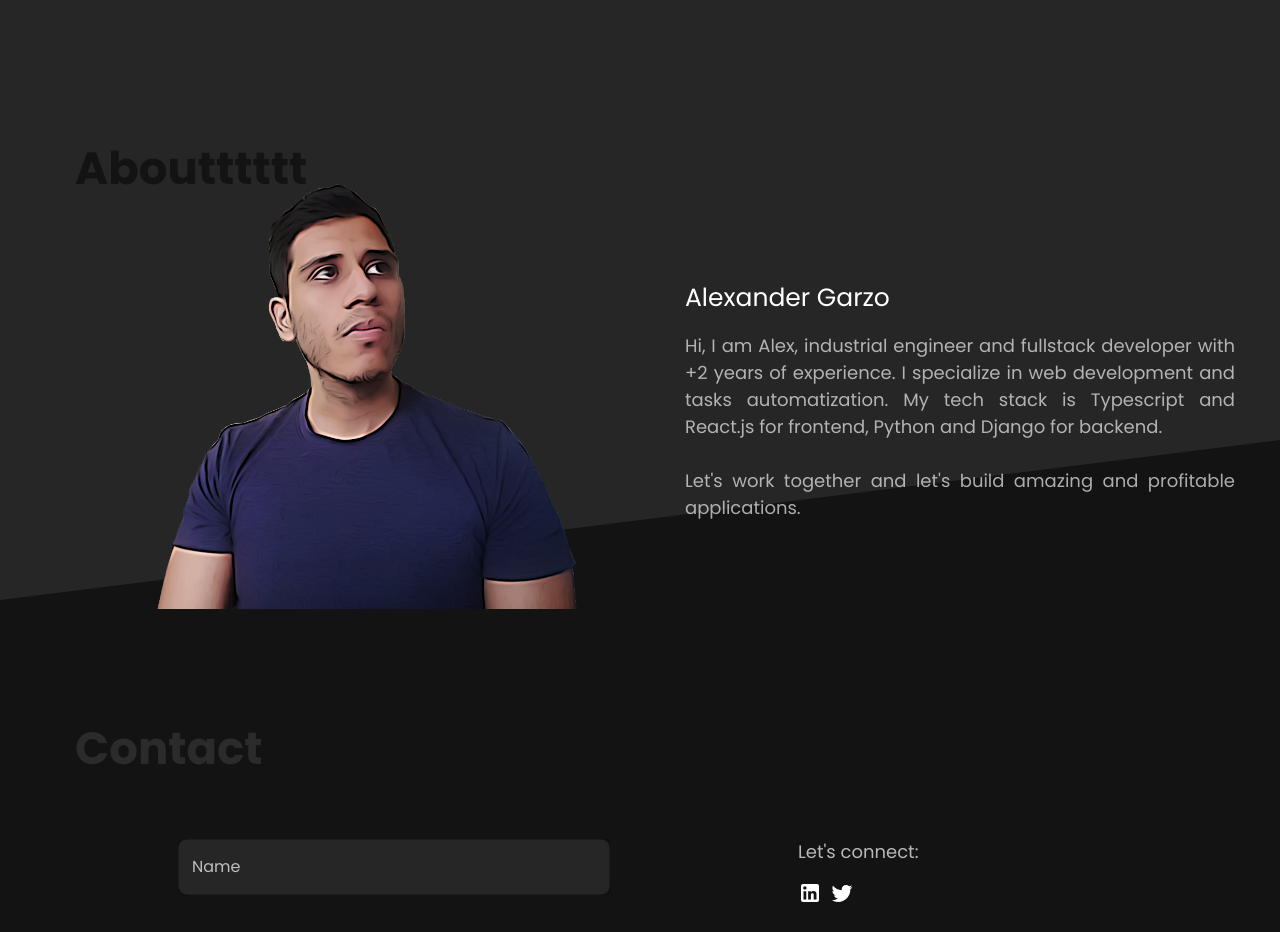
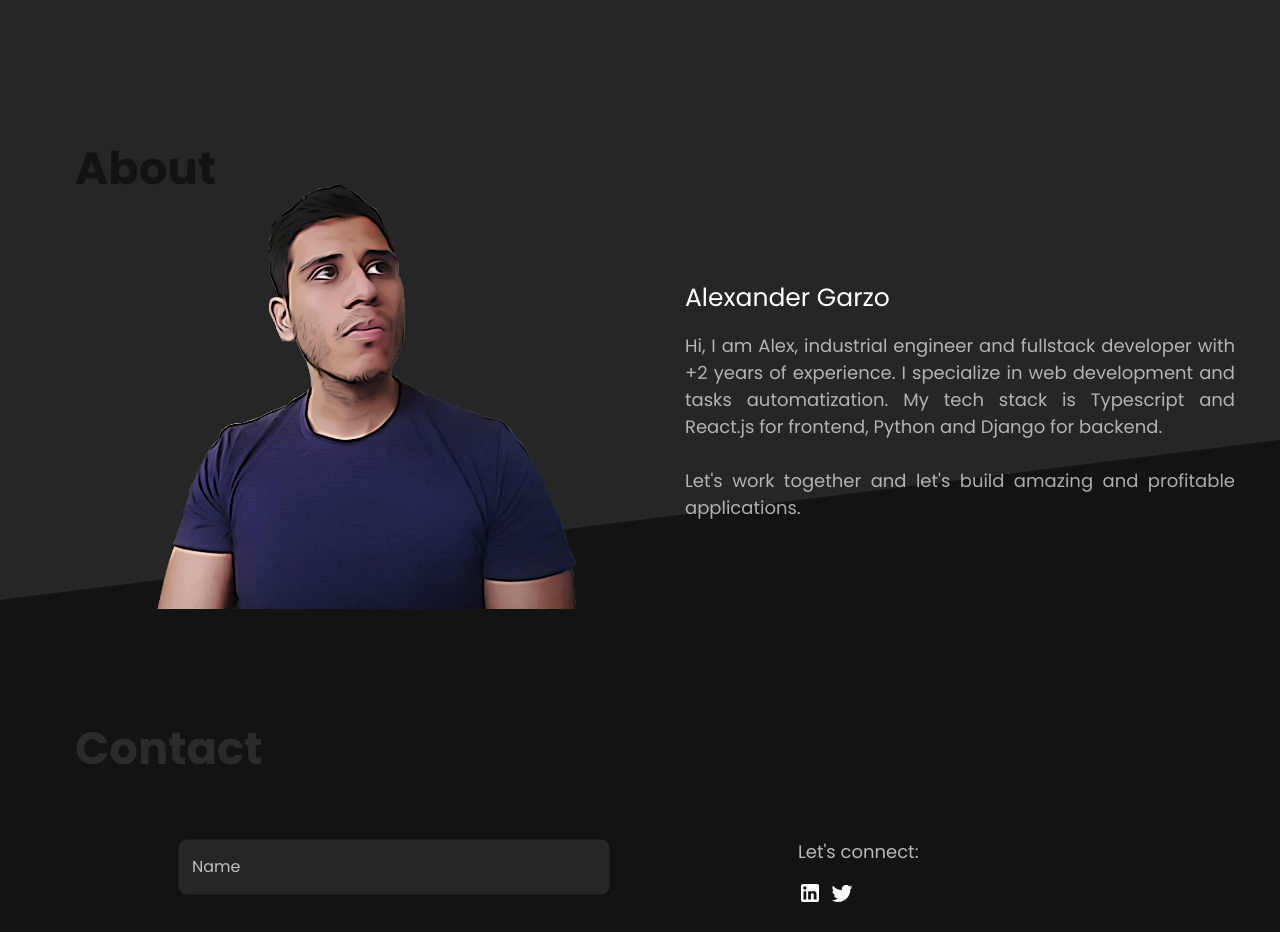
Before and after one commit to garzo94/Portafolio, a React (Vite) app: page / in a window 1280 px wide. Shown: the part 1040-1972 px from the top of the page. Built offline with nearby package versions, Linux system fonts and the light colour scheme; no server answers.

Commit message:
publick images

```diff
--- a/src/Sections/About.tsx
+++ b/src/Sections/About.tsx
@@ -75,7 +75,7 @@ export default function About() {
               fontWeight: 600,
             }}
           >
-            Aboutttttt
+            About
           </Typography>
         </motion.div>
 
@@ -91,7 +91,7 @@ export default function About() {
           <motion.div variants={imageVariants}>
             <CardMedia
               component="img"
-              image="/src/assets/me.png"
+              image="/assets/me.png"
               alt="Me"
               sx={{
                 width: { lg: "425px", md: "380px", sm: "325px", xs: "300px" },
```
Also changed, not shown: public/assets/me.png (renamed from src/assets/me.png).
